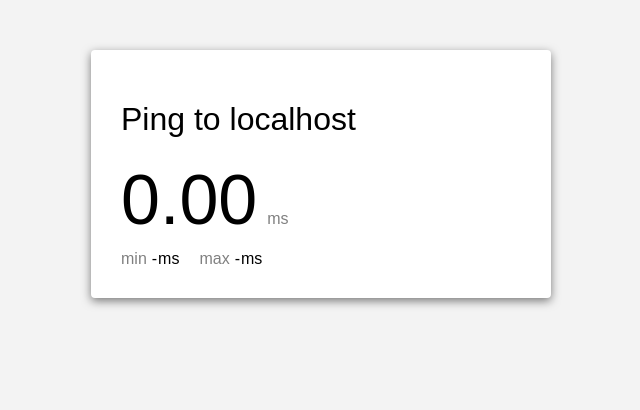
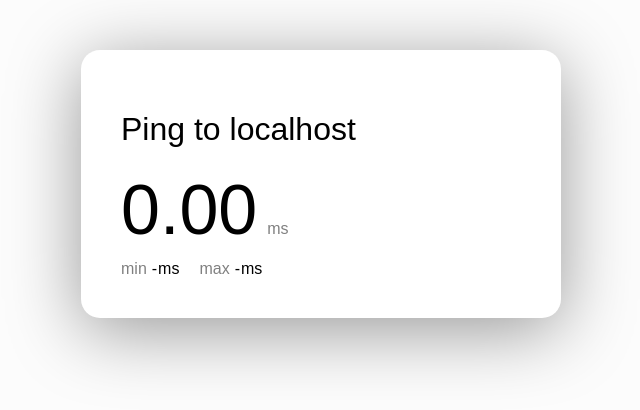
Before and after one commit to wgoodall01/pingtest, a website: page index.html in a window 1280 px wide. Shown: the whole page, without its empty margins (319-959 px from the left). Drawn offline with Linux system fonts and the light colour scheme.

Commit message:
Update styles

```diff
--- a/index.html
+++ b/index.html
@@ -7,17 +7,17 @@
 
 :root{
   font-family:sans-serif;
-  background-color:#d2d2d240;
+  background-color: rgba(0,0,0,0.01);
 }
 
 .container{
-  margin:0 auto;
-  max-width:400px;
-  margin-top: 50px;
-  background-color: white;
-  border-radius: 4px;
-  box-shadow: 0 3px 10px 0px rgba(0,0,0,0.5);
-  padding: 30px;
+   margin: 0 auto;
+   max-width: 400px;
+   margin-top: 50px;
+   background-color: white;
+   border-radius: 19px;
+   box-shadow: 0 12px 72px 0px rgba(0,0,0,0.4);
+   padding: 40px;
 }
 
 .avg{
```
